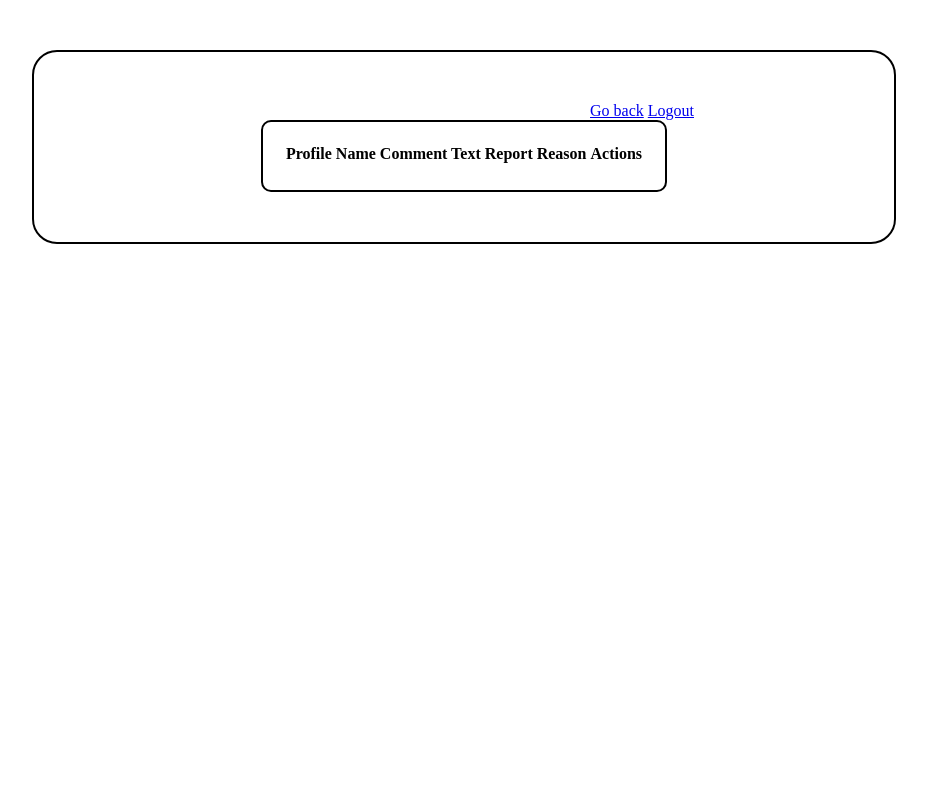
After one commit to wornsoulbit/FinalProjectECom, a PHP site: the page made by FinalProject/app/views/Report/inboxReport.php in a window 1280 px wide. The commit adds this page. Shown: the whole page, without its empty margins (176-1103 px from the left). Run offline with PHP 8.4, Linux system fonts and the light colour scheme; the template is opened without the code that fills it: most values are stand-ins (such as "Sample title", 1, 10 or a date in 2020); lists and menus that the app fills with data are empty; some libraries are stand-ins or nearby versions.

Commit message:
added report view and getReports() method

```diff
--- a/FinalProject/app/models/Admin.php
+++ b/FinalProject/app/models/Admin.php
@@ -3,6 +3,11 @@
 namespace App\models;
 
 class Admin extends \App\core\Model {
+
+    public $report_id;
+    public $profile_id;
+    public $comment_id;
+    public $report_reason;
 
     public function getReports() {
         $stmt = self::$connection->prepare("SELECT * FROM report");
--- a/FinalProject/app/views/Admin/adminProfile.php
+++ b/FinalProject/app/views/Admin/adminProfile.php
@@ -10,7 +10,7 @@
                 " welcome to your profile!</h2><br />";
                 ?>
 
-            <a href="<?= BASE ?>/Report/getReports/"> View reports</a> <br />
+            <a href="<?= BASE ?>/Admin/getReports/"> View reports</a> <br />
 
             <a href="<?= BASE ?>/Profile/edit/<?= $data['profile']->profile_id?>"> Modify your profile</a> <br />
             <a href='<?= BASE ?>/Profile/search'>Search a profile</a> <br>
--- /dev/null
+++ b/FinalProject/app/views/Report/inboxReport.php
@@ -0,0 +1,40 @@
+<html>
+<head>
+	<title>List of reported comments</title>
+	<link rel="stylesheet" href="<?=BASE?>/CSS/PageCss/listPage.css">
+</head>
+<body>
+	<div id="page">
+		<div id="navBar">
+			<a href="<?=BASE?>/Admin/index/">Go back</a>
+			<a href="<?=BASE?>/Default/logout">Logout</a>
+		</div>
+
+		<div id="pageList">
+			<?php
+                if ($data['report']->report_id != null) {
+                    echo "<table class=\"center\">
+                    <tr>
+                        <th>Profile Name</th>
+                        <th>Comment Text</th>
+                        <th>Report Reason</th>
+                        <th>Actions</th>
+                    </tr>";
+
+                    for ($i = 0; $i < sizeof($data['report']); $i++) {
+                        echo "<tr>
+                                <td>" . $data['profile'][$i]->first_name . " " . $data['profile'][$i]->last_name . "</td>
+                                <td>" . $data['comment'][$i]->comment_text . "</td>
+                                <td>" . $data['report'][$i]->report_reason . "</td>
+                                <td></td>
+                            </tr>";
+                    }
+                } else {
+                    echo "<p>There are no reports!</p>";
+                }
+            ?>
+			</table>
+		</div>
+	</div>
+</body>
+</html>
```
Also changed, not shown: FinalProject/app/controllers/AdminController.php (+28 -1 lines).
